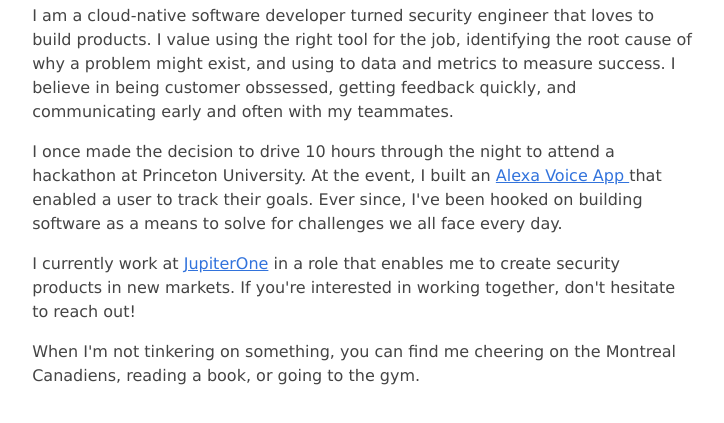
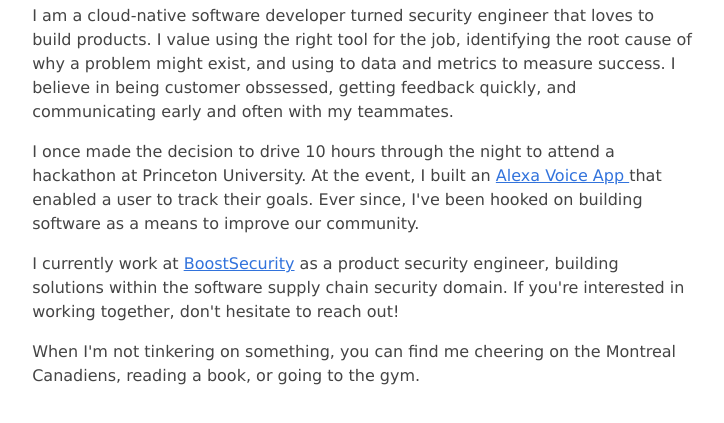
Before and after one commit to chasen-bettinger/personal-website, an Astro site: page / in a window 1280 px wide. Shown: the part 201-624 px from the top of the page, without its empty margins (277-1001 px from the left). Built offline with nearby package versions, Linux system fonts and the light colour scheme; Astro itself is replaced by a stand-in of ours.

Commit message:
Update index.astro

```diff
--- a/src/pages/index.astro
+++ b/src/pages/index.astro
@@ -32,14 +32,14 @@ import { SITE_TITLE, SITE_DESCRIPTION } from "../consts";
           Alexa Voice App
         </a>{" "}
         that enabled a user to track their goals. Ever since, I've been hooked on
-        building software as a means to solve for challenges we all face every day.
+        building software as a means to improve our community.
       </p>
       <p>
         I currently work at <a
-          href="https://jupiterone.com/"
+          href="https://boostsecurity.io/"
           rel="noreferrer"
-          target="_blank">JupiterOne</a
-        > in a role that enables me to create security products in new markets. If
+          target="_blank">BoostSecurity</a
+        > as a product security engineer, building solutions within the software supply chain security domain. If
         you're interested in working together, don't hesitate to reach out!
       </p>
       <p>
```
